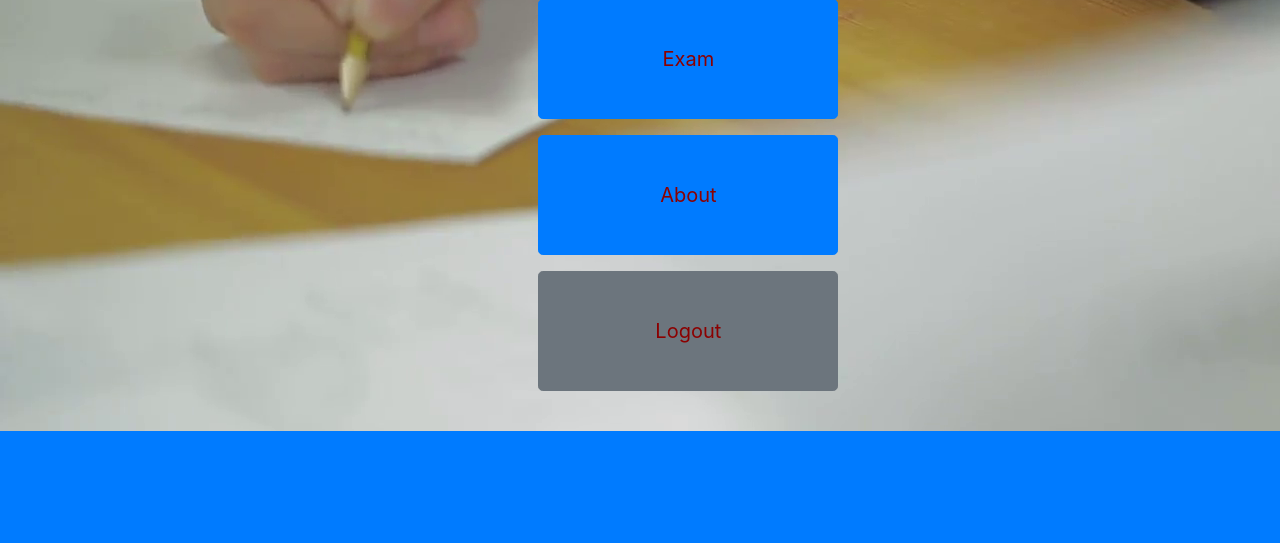
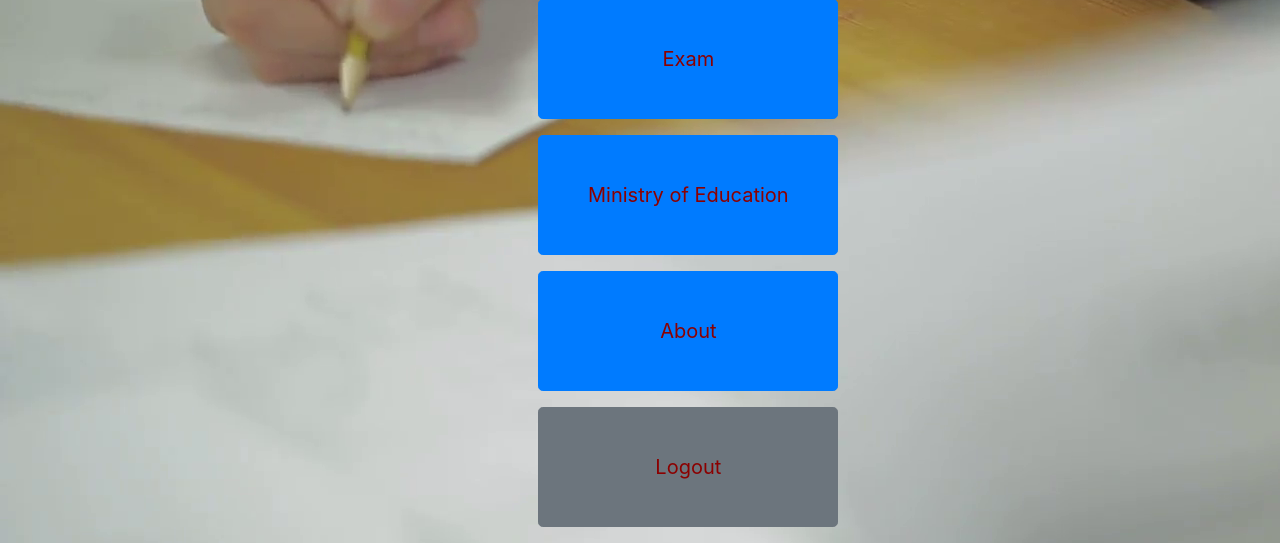
Before and after one commit to Koushik-Deb/IPLAB, a Flask app: page /home in a window 1280 px wide. Shown: the part 369-912 px from the top of the page. Before the commit the page ends 800 px from the top, so only its background shows below. Run offline with Flask 2, Linux system fonts and the light colour scheme; some libraries are stand-ins or nearby versions.

Commit message:
13.04.19 10:31pm

```diff
--- a/templates/home.html
+++ b/templates/home.html
@@ -25,6 +25,9 @@
         <button type="button" class="btn btn-primary btn-lg btn-block" style="width: 300px; height: 120px;"><a href="{{ url_for('index') }}" style="color: darkred"> Exam</a></button>
         </p>
         <p align="center">
+        <button type="button" class="btn btn-primary btn-lg btn-block" style="width: 300px; height: 120px; color: darkred;" onclick="window.open('https://moedu.gov.bd/','_blank')">Ministry of Education</button>
+        </p>
+        <p align="center">
         <button type="button" class="btn btn-primary btn-lg btn-block" style="width: 300px; height: 120px;"><a href="{{ url_for('about') }}" style="color: darkred"> About</a></button>
         </p>
         <p align="center">
```
